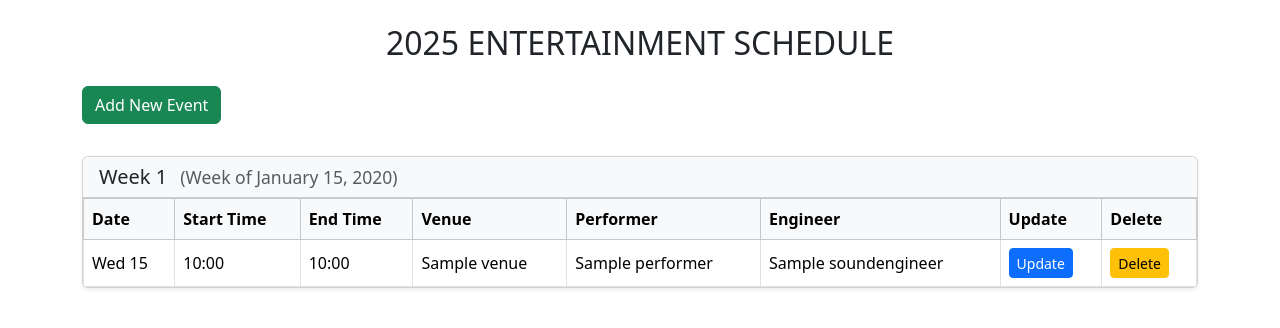
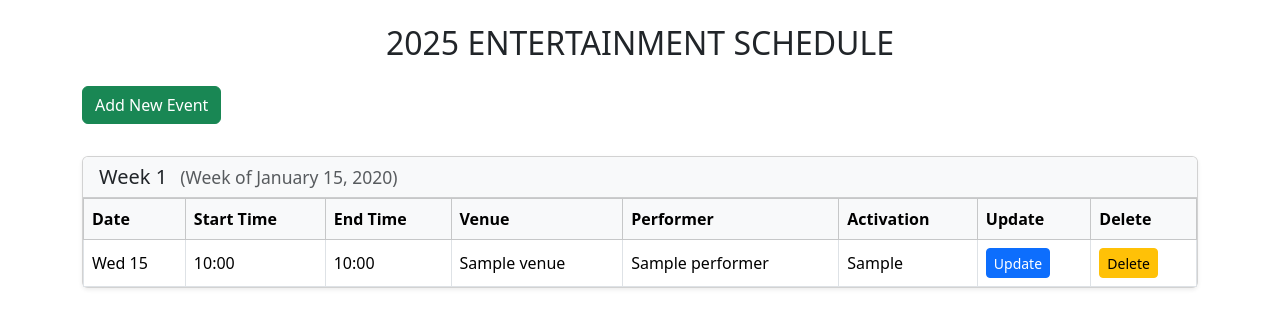
Before and after one commit to neilbenjamin/01_schedule_planner, a Django app: page / in a window 1280 px wide. Shown: the part 56-384 px from the top of the page. Run offline with Django 5.2, Linux system fonts and the light colour scheme; a user stored in the database is signed in; tables that the repository leaves empty hold one stand-in row (values such as "Sample post"); some libraries are stand-ins or nearby versions.

Commit message:
Refactor: Replace Sound Engineer with Activation field

```diff
--- a/schedule_planner/planner/management/commands/seed_schedule.py
+++ b/schedule_planner/planner/management/commands/seed_schedule.py
@@ -120,17 +120,13 @@ class Command(BaseCommand):
             # Get or Create Performer
             performer, _ = Performer.objects.get_or_create(name=performer_name)
 
-            # Get or Create Default Engineer
-            engineer, _ = SoundEngineer.objects.get_or_create(name="Ent. Tech", defaults={"contact_number": "N/A"})
-
             Event.objects.create(
                 date=event_date,
                 performance_time_start=start_time,
                 performance_time_end=end_time,
                 venue=venue,
                 performer=performer,
-                sound_engineer=engineer,
-                event_notes=notes
+                activation=notes
             )
             self.stdout.write(f"Created event: {performer_name} at {venue_name} on {event_date}")
 
--- a/schedule_planner/planner/models.py
+++ b/schedule_planner/planner/models.py
@@ -55,13 +55,7 @@ class Event(models.Model):
     performance_time_end = models.TimeField(verbose_name="End Time")
     venue = models.ForeignKey(Venue, on_delete=models.CASCADE)
     performer = models.ForeignKey(Performer, on_delete=models.CASCADE)
-    sound_engineer = models.ForeignKey(SoundEngineer,
-                                       on_delete=models.SET_NULL,
-                                       blank=True,
-                                       null=True,
-                                       related_name='events_as_engineer')
-    event_notes = models.TextField(verbose_name="Event notes",
-                                   blank=True, null=True)
+    activation = models.CharField(max_length=200, verbose_name="Activation", blank=True, null=True)
 
     def __str__(self):
         """Human readable string from Event object
--- a/schedule_planner/planner/templates/pages/planner.html
+++ b/schedule_planner/planner/templates/pages/planner.html
@@ -55,13 +55,11 @@
                                 <th>End Time</th>
                                 <th>Venue</th>
                                 <th>Performer</th>
-                                <!-- Added Engineer -->
-                                <th>Engineer</th>
-                                {% if user.is_superuser or perms.planner.can_manage_event_engineer %}
+                                <!-- Added Activation -->
+                                <th>Activation</th>
+                                {% if user.is_superuser %}
                                 <th>Update</th>
-                                {% if user.is_superuser %}
                                 <th>Delete</th>
-                                {% endif %}
                                 {% endif %}
                             </tr>
                         </thead>
@@ -74,22 +72,16 @@
                                 <td>{{ event.performance_time_end|time:"H:i" }}</td>
                                 <td>{{ event.venue }}</td>
                                 <td>{{ event.performer }}</td>
-                                <td>{{ event.sound_engineer }}</td>
-                                {% if user.is_superuser or perms.planner.can_manage_event_engineer %} {# Only show Edit button if user is logged in #}
+                                <td>{{ event.activation }}</td>
+                                {% if user.is_superuser %} {# Only show Edit button if user is logged in #}
                                 <td>
-                                    {% if user.is_superuser %}
-                                        <!-- Link to the edit view, passing the event's primary key -->
-                                        <a href="{% url 'planner:edit_event' pk=event.pk %}" class="btn btn-sm btn-primary">Update</a>
-                                    {% elif perms.planner.can_manage_event_engineer %}
-                                        <a href="{% url 'planner:manage_event_engineer' pk=event.pk %}" class="btn btn-sm btn-primary">Update Engineer</a>
-                                    {% endif %}
+                                    <!-- Link to the edit view, passing the event's primary key -->
+                                    <a href="{% url 'planner:edit_event' pk=event.pk %}" class="btn btn-sm btn-primary">Update</a>
                                 </td>
-                                {% if user.is_superuser %}
                                 <td>
                                     <!-- Link to the edit view, passing the event's primary key -->
                                     <a href="{% url 'planner:delete' pk=event.pk %}" class="btn btn-sm btn-warning">Delete</a>
                                 </td>
-                                {% endif %}
                                 {% endif %}
                             </tr>
                             {% endfor %}
--- a/schedule_planner/planner/templates/pages/planner_client.html
+++ b/schedule_planner/planner/templates/pages/planner_client.html
@@ -46,7 +46,7 @@
                             <th>End Time</th>
                             <th>Venue</th>
                             <th>Performer</th>
-                            <th>Engineer</th>
+                            <th>Activation</th>
                         </tr>
                     </thead>
                     <tbody>
@@ -58,7 +58,7 @@
                             <td>{{ event.performance_time_end|time:"H:i" }}</td>
                             <td>{{ event.venue }}</td>
                             <td>{{ event.performer }}</td>
-                            <td>{{ event.sound_engineer }}</td>
+                            <td>{{ event.activation }}</td>
                         </tr>
                         {% endfor %}
                     </tbody>
--- a/schedule_planner/planner/urls.py
+++ b/schedule_planner/planner/urls.py
@@ -10,8 +10,6 @@ urlpatterns = [
     path('add/', views.add_event, name='add_event'),
     # EDIT
     path('edit/<int:pk>', views.edit_event, name="edit_event"),
-    path('manage-engineer/<int:pk>', views.manage_event_engineer,
-         name="manage_event_engineer"),
     # DELETE
     path('delete/<int:pk>', views.delete_view, name='delete'),
     # Conditions
--- a/schedule_planner/planner/views.py
+++ b/schedule_planner/planner/views.py
@@ -2,7 +2,7 @@ from django.shortcuts import render, redirect, get_object_or_404
 from django.http import HttpRequest
 from django.contrib.auth.decorators import login_required, permission_required
 from .models import Event, ContactMessage
-from .forms import EventForm, ContactForm, EventEngineerUpdateForm
+from .forms import EventForm, ContactForm
 # from django.contrib import messages
 
 # Create your views here.
@@ -118,25 +118,6 @@ def delete_view(request: HttpRequest, pk: int) -> HttpRequest:
         return render(request, 'pages/confirm_delete.html', {'event': event})
 
 
-@login_required
-@permission_required('planner.can_manage_event_engineer', raise_exception=True)
-def manage_event_engineer(request: HttpRequest, pk: int) -> HttpRequest:
-    """GET/POST request to update only the sound engineer for an event.
-    """
-    event = get_object_or_404(Event, pk=pk)
-    if request.method == 'POST':
-        form = EventEngineerUpdateForm(request.POST, instance=event)
-        if form.is_valid():
-            form.save()
-            return redirect('planner:index')
-    else:
-        form = EventEngineerUpdateForm(instance=event)
-    return render(request, 'pages/manage_event_engineer.html', {
-        'form': form,
-        'event': event
-    })
-
-
 def contact_view(request: HttpRequest) -> HttpRequest:
     """Saves the users input from the contact form in the ContactMessage db
     and redirects to display page for testing purposes.
```
Also changed, not shown: schedule_planner/planner/forms.py (+1 -7 lines), schedule_planner/planner/migrations/0002_remove_event_event_notes_remove_event_sound_engineer_and_more.py (added).
